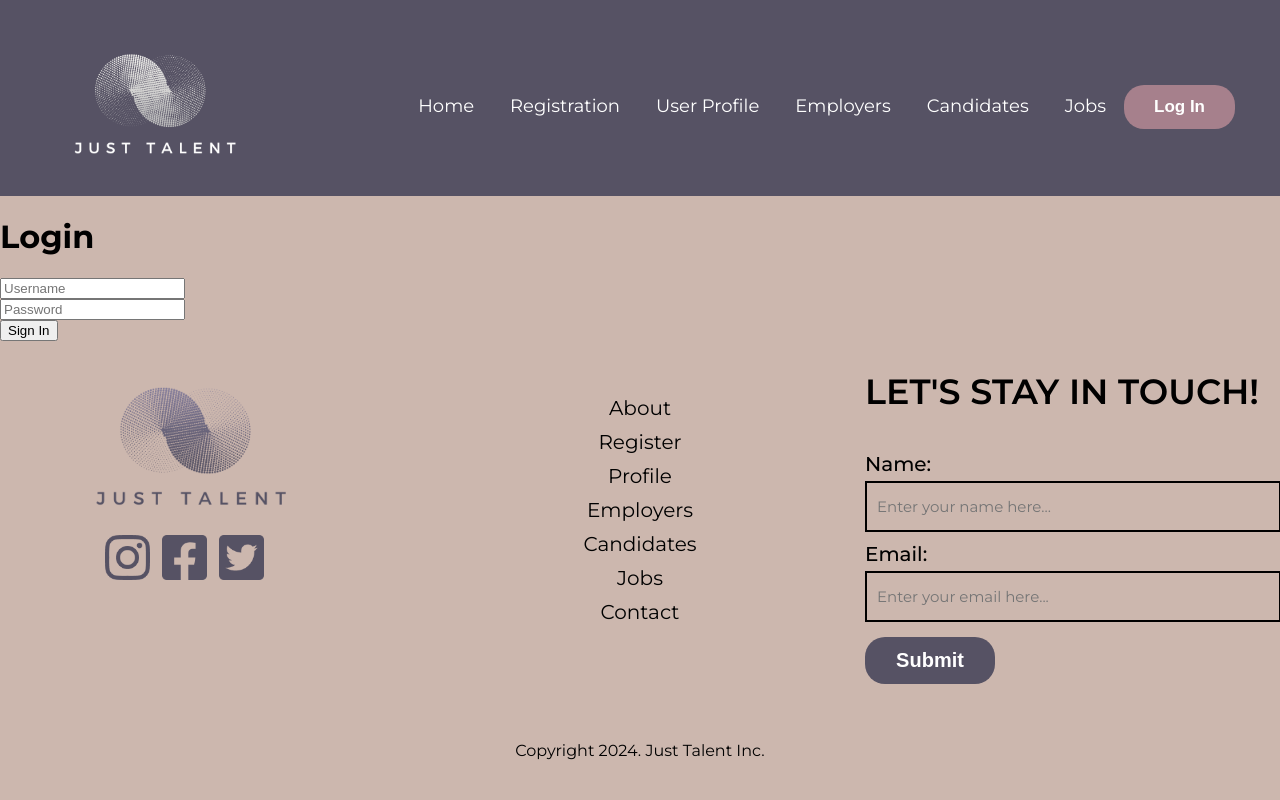
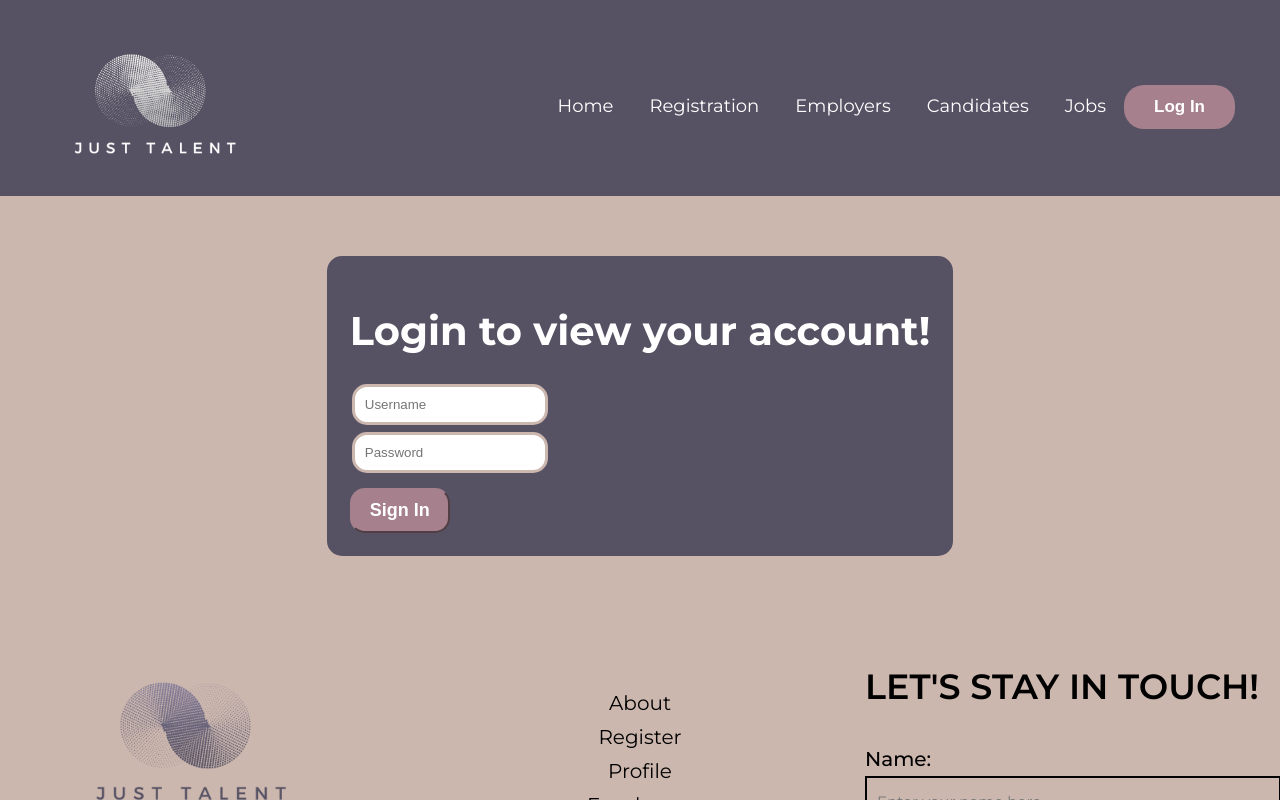
Before and after one commit to new-idea-machine/os-anti-bias-app-front, an Angular app in the folder justTalent/: page / in a window 1280 px wide. Both pictures are taken after a click on the button "Log In". Shown: the top 800 px of the page. Built offline with nearby package versions, Linux system fonts and the light colour scheme; no server answers.

Commit message:
Add updates

```diff
--- a/justTalent/src/app/login/login.component.css
+++ b/justTalent/src/app/login/login.component.css
@@ -0,0 +1,46 @@
+.login-component-page {
+  display: flex;
+  flex-direction: column;
+  align-items: center;
+  padding: 30px;
+}
+
+.login-component-box {
+  background-color: #565264;
+  padding: 20px;
+  margin: 30px 0px 50px 0px;
+  /* width: 250px; */
+  border-radius: 15px;
+  border-color: #565264;
+  border-style: solid;
+  border-width: 3px;
+}
+
+.login-component-page h1 {
+font-size: 40px;
+color: #fff;
+}
+
+
+.login-component-box input {
+  padding: 10px;
+  margin: 2px;
+  margin-bottom: 5px;
+  border-radius: 15px;
+  border-color: #ccb7ae;
+  border-style: solid;
+  border-width: 3px;
+  width: 170px;
+}
+
+.login-component-box button {
+  border-radius: 15px;
+  padding: 10px;
+  margin-top: 10px;
+  border-color: #a6808c;
+  background-color: #a6808c;
+  font-weight: 600;
+  font-size: 18px;
+  width: 100px;
+  color: #fff;
+}
--- a/justTalent/src/app/login/login.component.html
+++ b/justTalent/src/app/login/login.component.html
@@ -1,12 +1,20 @@
-<h1>Login</h1>
+<div class="login-component-page">
+  <div class="login-component-box">
+    <h1>Login to view your account!</h1>
     <form [formGroup]="form" (ngSubmit)="onSubmit()">
       <div>
-    <input type="text" placeholder="Username" formControlName="username"/>
+        <input type="text" placeholder="Username" formControlName="username" />
       </div>
       <div>
-    <input type="password" placeholder="Password" formControlName="password"/>
+        <input
+          type="password"
+          placeholder="Password"
+          formControlName="password"
+        />
       </div>
       <div>
         <button type="submit">Sign In</button>
       </div>
     </form>
+  </div>
+</div>
--- a/justTalent/src/app/shared/navbar/navbar.component.css
+++ b/justTalent/src/app/shared/navbar/navbar.component.css
@@ -6,11 +6,16 @@
   padding: 15px;
   display: flex;
   justify-content: space-between;
+  align-content: center;
 }
 
 .navbar-img-logo {
   height: 130px;
   padding-left: 20px;
+}
+
+.nav-user-icon i {
+  font-size: 30px;
 }
 
 .navbar-links {
@@ -61,4 +66,6 @@
     font-size: 17px;
     font-weight: 600;
     font-family: "Montserrat", sans-serif;
+    align-content: center;
+    /* margin-bottom: 10px; */
   }
--- a/justTalent/src/app/shared/navbar/navbar.component.html
+++ b/justTalent/src/app/shared/navbar/navbar.component.html
@@ -15,7 +15,6 @@
     @if (authService.currentUserSignal() == null) {
     <a routerLink="/register">Registration</a>
     }
-    <a routerLink="/user-profile">User Profile</a>
     <a routerLink="/employer-search">Employers</a>
     <a routerLink="/candidate-search">Candidates</a>
     <a routerLink="/jobPosts">Jobs</a>
@@ -24,6 +23,8 @@
       <a routerLink="/login">Log In</a>
     </button>
     } @if (authService.currentUserSignal()) {
+      <a routerLink="/user-profile" class="nav-user-icon"><i class="fas fa-user-circle"></i>
+      </a>
     <!-- <span>{{ authService.currentUserSignal()?.username }}</span> -->
     <button class="navbar-button-logout"><span (click)="logout()">Log out</span></button>
     }
--- a/justTalent/src/index.html
+++ b/justTalent/src/index.html
@@ -9,6 +9,7 @@
   <link rel="preconnect" href="https://fonts.googleapis.com">
 <link rel="preconnect" href="https://fonts.gstatic.com" crossorigin>
 <link href="https://fonts.googleapis.com/css2?family=Montserrat:ital,wght@0,100..900;1,100..900&display=swap" rel="stylesheet">
+<script src="https://kit.fontawesome.com/a285c96cae.js" crossorigin="anonymous"></script>
 </head>
 <body>
   <app-root></app-root>
```
Lines whose indentation alone changed are shown as unchanged.
